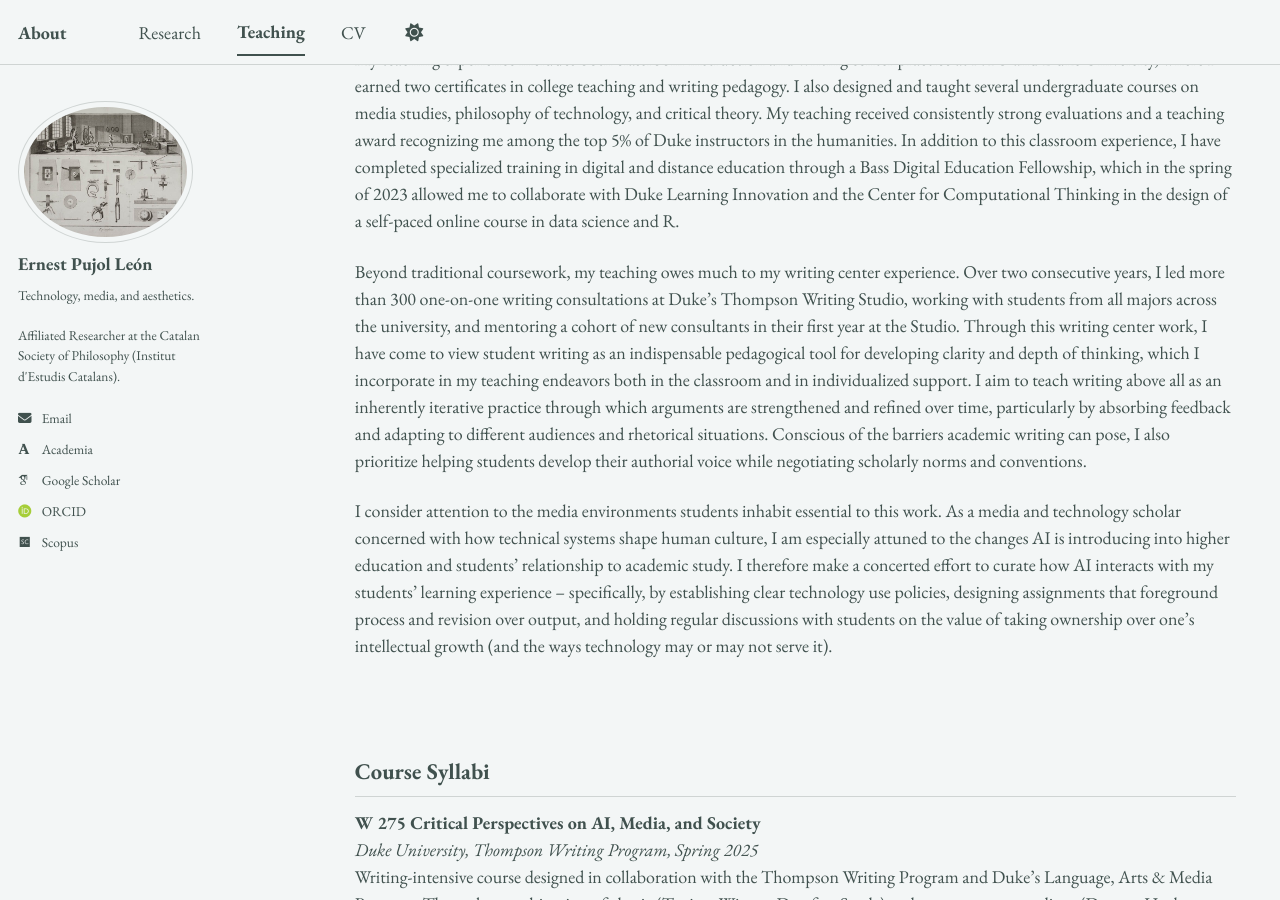
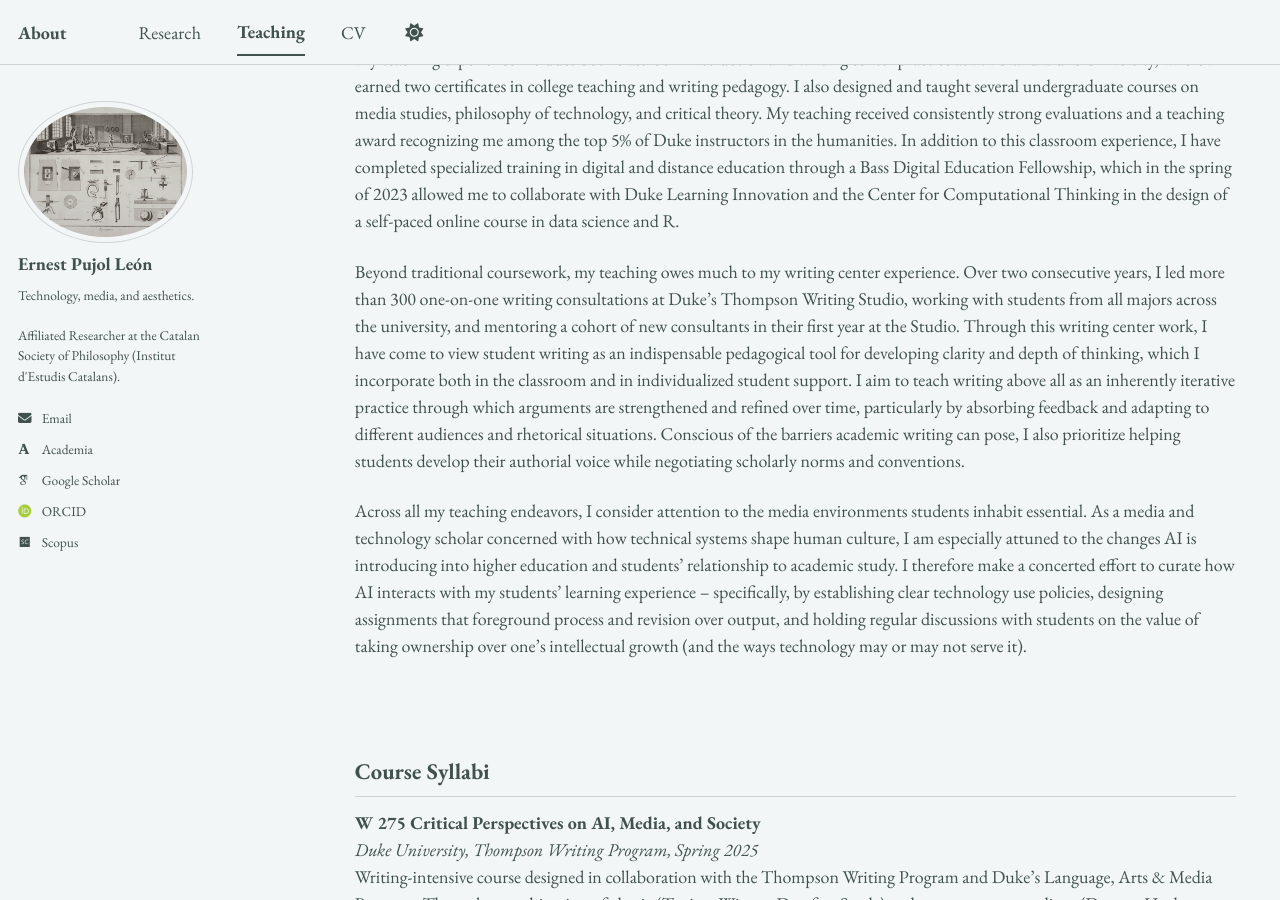
Before and after one commit to epujol90/epujol90.github.io, a Jekyll site: the page built from _pages/teaching.md, in a window 1280 px wide and 900 px high, scrolled down 282 px. Built offline with Jekyll 4.4.1, drawn with Linux system fonts in a browser that asks for light colours; some web fonts are replaced; a script bundle is joined from its source files by our own code; library files that are not in the unit come from our copies.

Commit message:
Update teaching.md

```diff
--- a/_pages/teaching.md
+++ b/_pages/teaching.md
@@ -9,9 +9,9 @@ As a teacher, my main goal is to help students become discerning interpreters of
 
 My teaching experience includes both classroom instruction and writing center practice at NYU and Duke University, where I earned two certificates in college teaching and writing pedagogy. I also designed and taught several undergraduate courses on media studies, philosophy of technology, and critical theory. My teaching received consistently strong evaluations and a teaching award recognizing me among the top 5% of Duke instructors in the humanities. In addition to this classroom experience, I have completed specialized training in digital and distance education through a Bass Digital Education Fellowship, which in the spring of 2023 allowed me to collaborate with Duke Learning Innovation and the Center for Computational Thinking in the design of a self-paced online course in data science and R.
 
-Beyond traditional coursework, my teaching owes much to my writing center experience. Over two consecutive years, I led more than 300 one-on-one writing consultations at Duke's Thompson Writing Studio, working with students from all majors across the university, and mentoring a cohort of new consultants in their first year at the Studio. Through this writing center work, I have come to view student writing as an indispensable pedagogical tool for developing clarity and depth of thinking, which I incorporate in my teaching endeavors both in the classroom and in individualized support. I aim to teach writing above all as an inherently iterative practice through which arguments are strengthened and refined over time, particularly by absorbing feedback and adapting to different audiences and rhetorical situations. Conscious of the barriers academic writing can pose, I also prioritize helping students develop their authorial voice while negotiating scholarly norms and conventions.
+Beyond traditional coursework, my teaching owes much to my writing center experience. Over two consecutive years, I led more than 300 one-on-one writing consultations at Duke's Thompson Writing Studio, working with students from all majors across the university, and mentoring a cohort of new consultants in their first year at the Studio. Through this writing center work, I have come to view student writing as an indispensable pedagogical tool for developing clarity and depth of thinking, which I incorporate both in the classroom and in individualized student support. I aim to teach writing above all as an inherently iterative practice through which arguments are strengthened and refined over time, particularly by absorbing feedback and adapting to different audiences and rhetorical situations. Conscious of the barriers academic writing can pose, I also prioritize helping students develop their authorial voice while negotiating scholarly norms and conventions.
 
-I consider attention to the media environments students inhabit essential to this work. As a media and technology scholar concerned with how technical systems shape human culture, I am especially attuned to the changes AI is introducing into higher education and students’ relationship to academic study. I therefore make a concerted effort to curate how AI interacts with my students’ learning experience -- specifically, by establishing clear technology use policies, designing assignments that foreground process and revision over output, and holding regular discussions with students on the value of taking ownership over one’s intellectual growth (and the ways technology may or may not serve it).
+Across all my teaching endeavors, I consider attention to the media environments students inhabit essential. As a media and technology scholar concerned with how technical systems shape human culture, I am especially attuned to the changes AI is introducing into higher education and students’ relationship to academic study. I therefore make a concerted effort to curate how AI interacts with my students’ learning experience -- specifically, by establishing clear technology use policies, designing assignments that foreground process and revision over output, and holding regular discussions with students on the value of taking ownership over one’s intellectual growth (and the ways technology may or may not serve it).
 <br>
 <br>
 <br>
```
